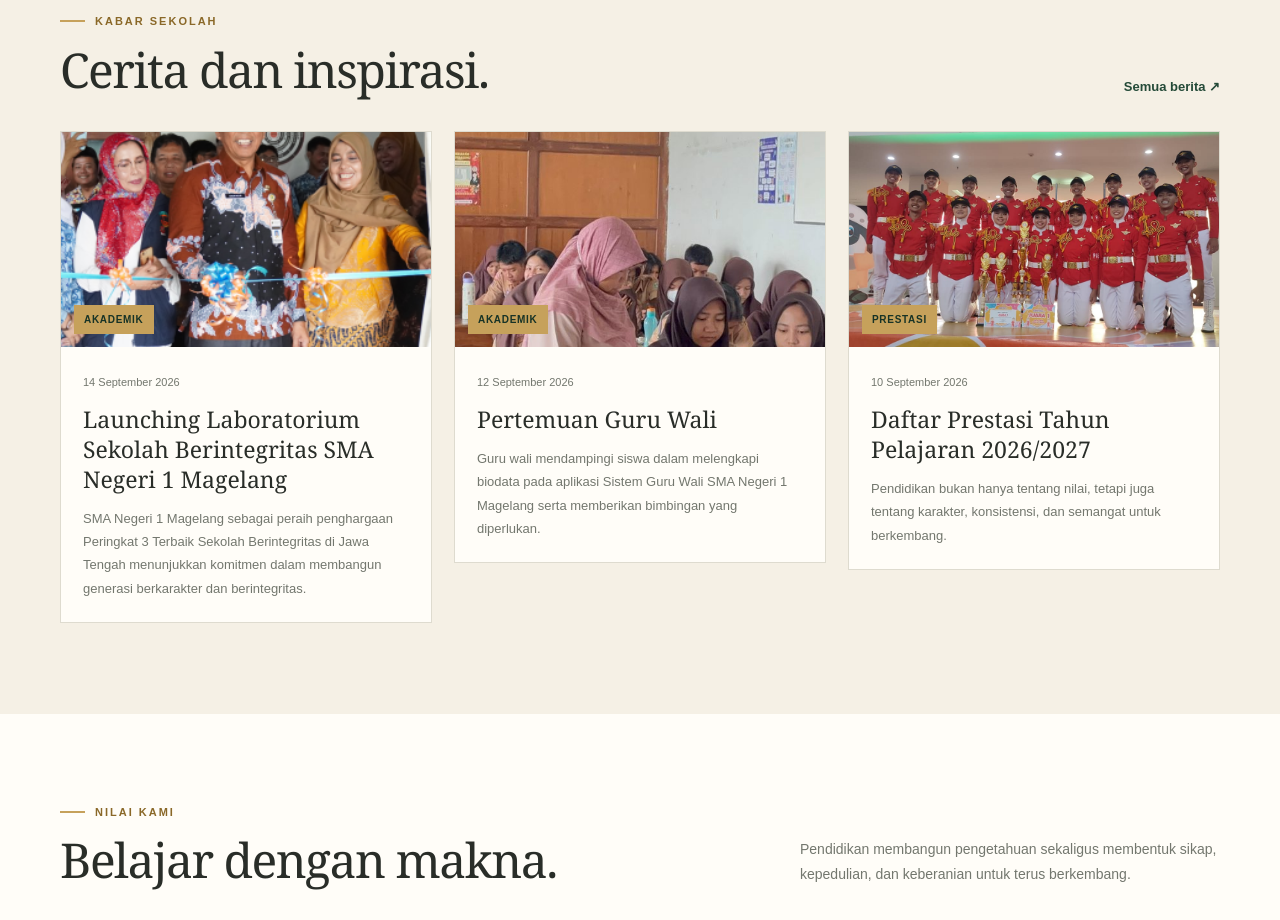
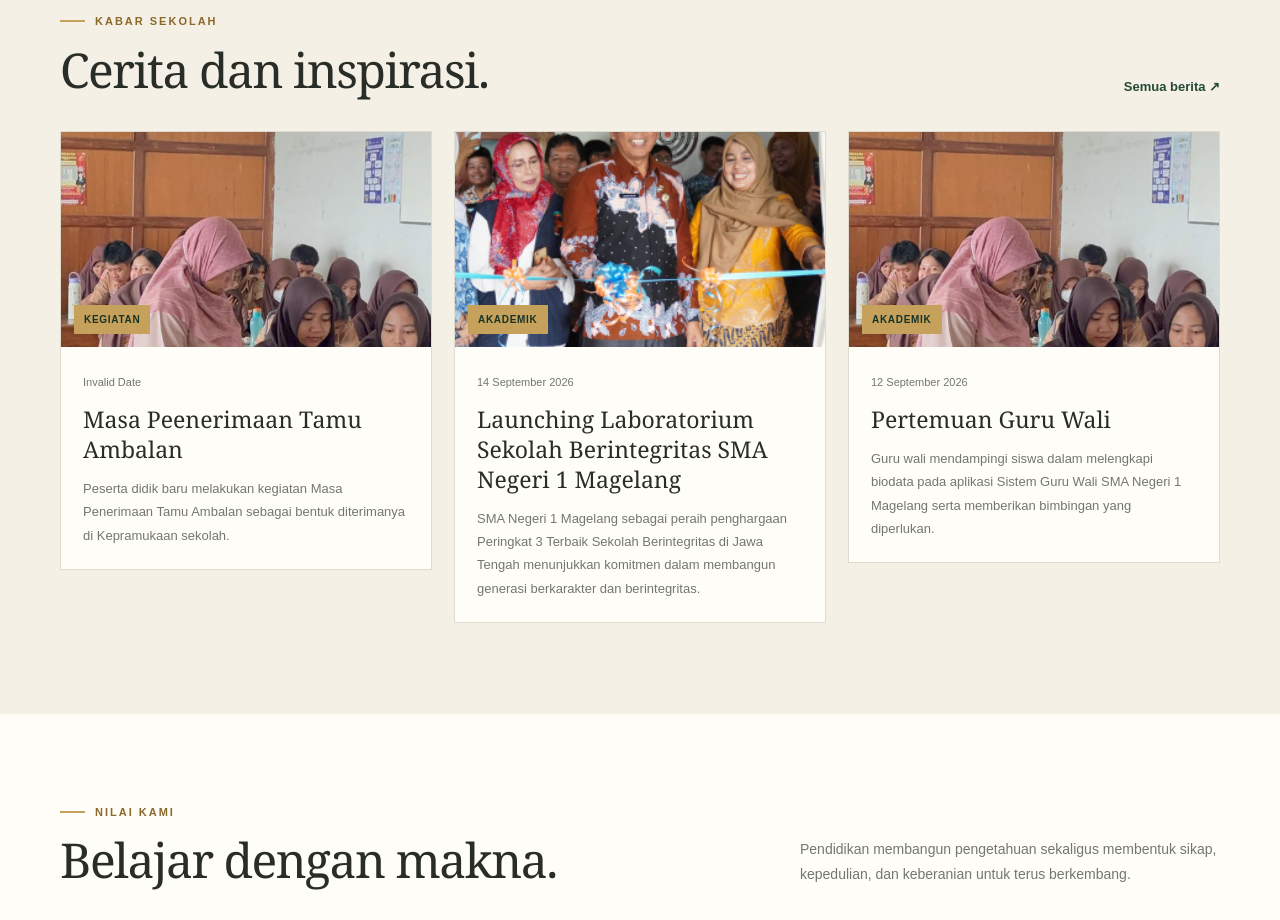
Before and after one commit to luthfianaputri/website-smansa, a Next.js app: page / in a window 1280 px wide. Shown: the part 1520-2440 px from the top of the page. Built offline with nearby package versions, Linux system fonts and the light colour scheme.

Commit message:
Website profil SMANSA

```diff
--- a/src/data/berita.js
+++ b/src/data/berita.js
@@ -50,6 +50,16 @@ export const berita = [
     gambar: "/images/wali kelas.jpeg",
     label: "Pembelajaran",
   },
+{
+    id: "penguatan-pembelajaran",
+    judul: "Masa Peenerimaan Tamu Ambalan",
+    kategori: "Kegiatan",
+    tanggal: "2026-o8-12",
+    ringkasan:
+      "Peserta didik baru melakukan kegiatan Masa Penerimaan Tamu Ambalan sebagai bentuk diterimanya di Kepramukaan sekolah.",
+    gambar: "/images/wali kelas.jpeg",
+    label: "Pembelajaran",
+  },
 ];
 
 export const kategoriBerita = [
```
